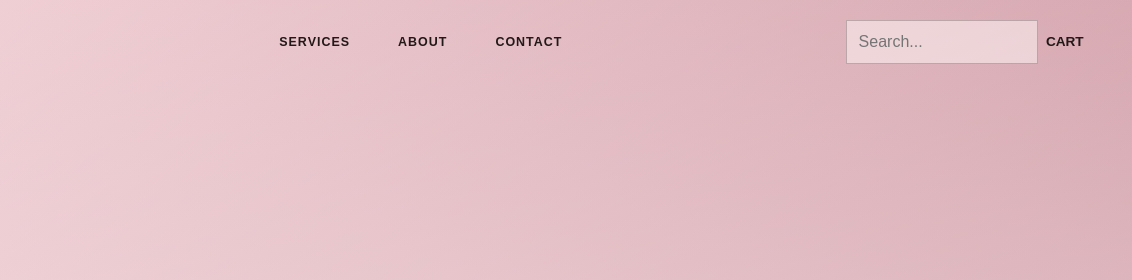
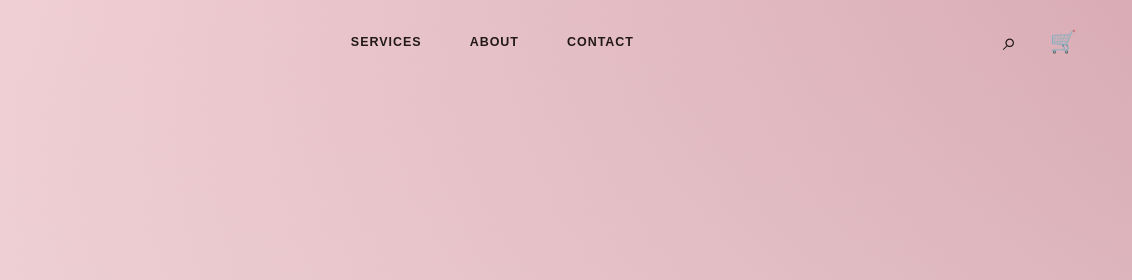
Before and after one commit to deva25-uom/lush-redesign-a3, a plain HTML site: page index.html in a window 1280 px wide. Shown: the top 280 px of the page, 148-1280 px from the left. Drawn offline with Linux system fonts and the light colour scheme.

Commit message:
Added an expandable search bar to homepage

```diff
--- a/css/style.css
+++ b/css/style.css
@@ -86,59 +86,104 @@ a{
   color: var(--color-primary-dark);
 }
 
-.header-actions{
+.header-actions {
   display: flex;
   align-items: center;
-  gap: var(--space-xs);
+  justify-content: flex-end;
+  gap: 0.75rem;
 }
 
 .search-form {
-  display: none;
+  display: flex;
+  align-items: center;
+  width: 2.6rem;
+  height: 2.6rem;
+  overflow: hidden;
+  transition: width 0.3s ease;
+}
+
+.search-form.is-open {
+  width: 14rem;
+}
+
+.search-toggle {
+  flex: 0 0 2.6rem;
+  width: 2.6rem;
+  height: 2.6rem;
+  display: flex;
+  align-items: center;
+  justify-content: center;
+  border: none;
+  background: transparent;
+  color: var(--color-text);
+  font-size: 1.55rem;
+  line-height: 1;
+  cursor: pointer;
+  padding: 0;
 }
 
 .search-form input {
-  width: 100%;
-  border: 1px solid rgba(34, 24, 24, 0.25);
-  border-radius: 0;
-  padding: 0.55rem 0.75rem;
-  background: rgba(255, 250, 247, 0.5);
+  flex: 1;
+  min-width: 0;
+  border: none;
+  border-bottom: 1px solid var(--color-text);
+  outline: none;
+  padding: 0.2rem 0;
+  background: transparent;
   color: var(--color-text);
   font: inherit;
+  font-size: 0.82rem;
+  line-height: 1;
+  opacity: 0;
+  transition: opacity 0.2s ease;
+}
+
+.search-form.is-open input {
+  opacity: 1;
+}
+
+.search-form input::placeholder {
+  color: var(--color-muted);
+  opacity: 1;
 }
 
 .cart-link,
 .menu-button {
-  display: inline-flex;
+  width: 2.6rem;
+  height: 2.6rem;
+  display: flex;
   align-items: center;
   justify-content: center;
-  min-width: 2.4rem;
-  min-height: 2.4rem;
   border: none;
   border-radius: 0;
   background: transparent;
   text-decoration: none;
   color: var(--color-text);
-  font-size: 0.85rem;
-  font-weight: 700;
-  text-transform: uppercase;
+  font-size: 1.35rem;
+  line-height: 1;
+  padding: 0;
 }
 
-.menu-button{
-  font: inherit;
+.menu-button {
+  font-size: 1.8rem;
   cursor: pointer;
 }
 
+
 .hero {
   min-height: 100vh;
+  width: 100%;
   display: flex;
   align-items: flex-end;
   padding: 8rem var(--space-md) var(--space-xl);
   background:
     linear-gradient(
-      rgba(247, 232, 232, 0.02),
+      rgba(247, 232, 232, 0.03),
       rgba(247, 232, 232, 0.72)
     ),
     linear-gradient(135deg, #f2d3d8, #c9919d);
+  background-size: cover;
+  background-position: center;
 }
 
 .hero-content {
@@ -429,18 +474,13 @@ a{
     padding: 0;
   }
 
-  .search-form {
-    display: block;
-    width: 12rem;
-  }
-
   .menu-button {
     display: none;
   }
 
   .hero {
-    min-height: 86vh;
-    padding: var(--space-xl);
+    min-height: 100vh;
+    padding: 8rem var(--space-xl) var(--space-xl);
   }
 
   .section {
--- a/index.html
+++ b/index.html
@@ -22,11 +22,12 @@
 
             <div class="header-actions">
                 <form class="search-form" role="search">
-                    <label class="sr-only" for="site-search">Search Services...</label>
-                    <input id="site-search" type="search" placeholder="Search...">
+                    <label class="sr-only" for="site-search">Search services</label>
+                    <button class="search-toggle" type="button" aria-label="Open search">⌕</button>
+                    <input id="site-search" type="search" placeholder="Search services...">
                 </form>
 
-                <a class="cart-link" href="cart.html" aria-label="View cart">Cart</a>
+                <a class="cart-link" href="cart.html" aria-label="View cart">🛒</a>
                 <button class="menu-button" type="button" aria-label="Open menu">☰</button>
             </div>
         </header>
--- a/js/script.js
+++ b/js/script.js
@@ -0,0 +1,8 @@
+const searchForm = document.querySelector(".search-form");
+const searchButton = document.querySelector(".search-toggle");
+const searchInput = document.querySelector("#site-search");
+
+searchButton.addEventListener("click", function () {
+  searchForm.classList.add("is-open");
+  searchInput.focus();
+});
```
